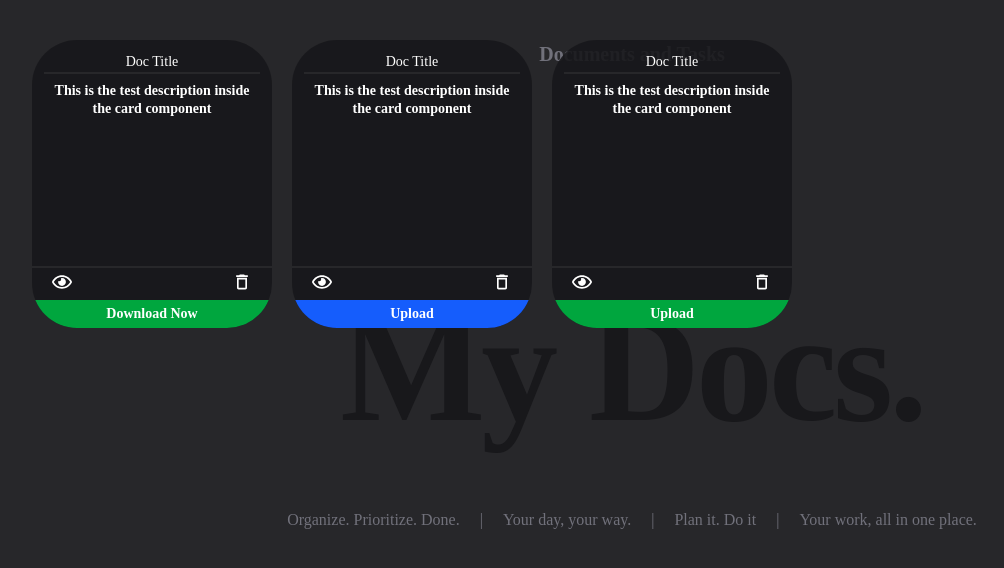
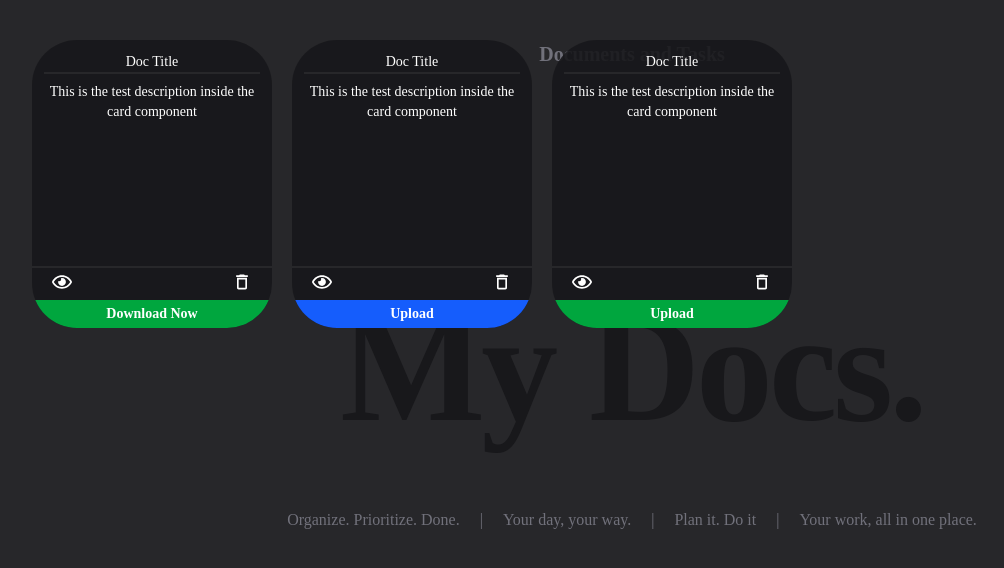
Before and after one commit to muazimmaqbool/mydocs, a React (Vite) app: page / in a window 1280 px wide. Shown: the top 568 px of the page, without its empty margins (8-1012 px from the left). Built offline with nearby package versions, Linux system fonts and the light colour scheme.

Commit message:
fix text

```diff
--- a/src/Components/Card.jsx
+++ b/src/Components/Card.jsx
@@ -26,7 +26,7 @@
 
       <p className="text-sm text-center">Doc Title</p>
       <div className="border-[1px] border-zinc-800"></div>
-      <p className="text-sm mt-2 text-center font-semibold leading-tight">
+      <p className="text-sm mt-2 text-center font-normal ">
         {data?.desc}
       </p>
 
```
